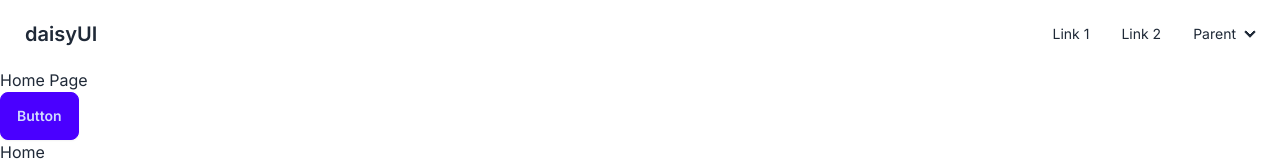
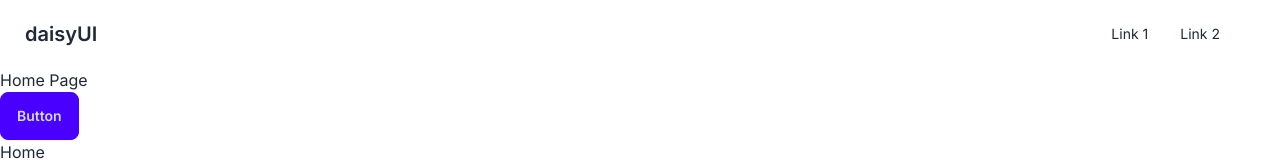
Before and after one commit to awostenberg/symmetrical-guide, a Next.js app: page / in a window 1280 px wide. Shown: the top 161 px of the page. Built offline with nearby package versions, Linux system fonts and the light colour scheme.

Commit message:
F1!! no parent items on navbar loc.369

```diff
--- a/src/app/layout.tsx
+++ b/src/app/layout.tsx
@@ -1,6 +1,7 @@
 import type { Metadata } from "next";
 import { Inter } from "next/font/google";
 import "./globals.css";
+import Link from "next/link";
 
 const inter = Inter({ subsets: ["latin"] });
 
@@ -29,15 +30,7 @@ export default function RootLayout({
               <li><a>Link 2</a></li>
 
               <li>
-                <details>
-                  <summary>
-                    Parent
-                  </summary>
-                  <ul className="p-2 bg-base-100 rounded-t-none">
-                    <li><a>Link 1</a></li>
-                    <li><a>Link 2</a></li>
-                  </ul>
-                </details>
+
               </li>
             </ul>
           </div>
```
Also changed, not shown: spec/ch07-navigatioin-bar.tsx (added, +4 -0 lines), 2 other files (tests, documents, lock files or other folders).
